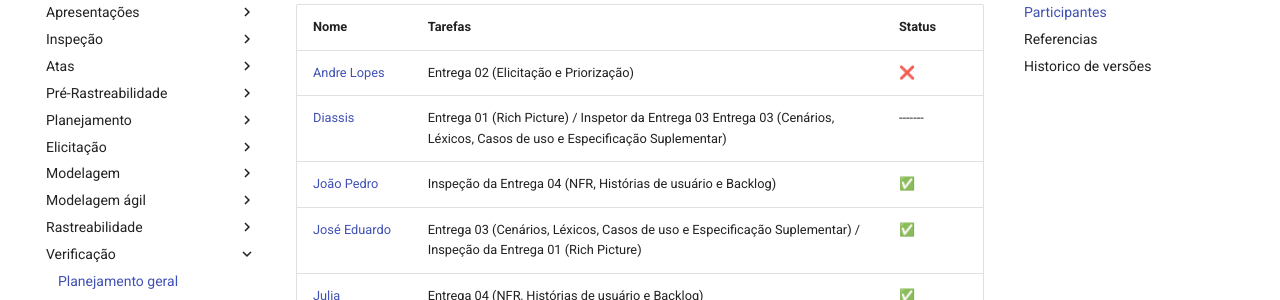
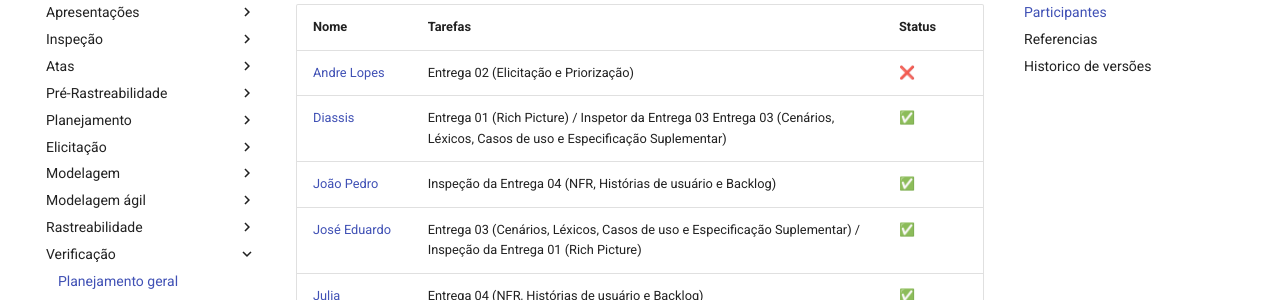
Before and after one commit to Requisitos-de-Software/2025.1-Meu-INSS, an MkDocs documentation site: the page built from docs/verificacao/planejamento-geral.md, in a window 1280 px wide and 900 px high, scrolled down 1018 px. Shown: the part 150-450 px from the top of the window. Built offline with MkDocs 1.6.1 and Material for MkDocs 9.7.7, drawn with Linux system fonts in a browser that asks for light colours; comment, search, counter and statistics services are not loaded.

```diff
--- a/docs/verificacao/planejamento-geral.md
+++ b/docs/verificacao/planejamento-geral.md
@@ -39,7 +39,7 @@ Verificação para concluir se os defeitos foram devidamente corrigidos e, se ne
 | Nome                                               | Tarefas                          | Status  |
 | -------------------------------------------------- | -------------------------------- | ------- |
 | [Andre Lopes](https://github.com/andrewslopes)     | Entrega 02 (Elicitação e Priorização) | ❌|
-| [Diassis](https://github.com/Diaxiz)               | Entrega 01 (Rich Picture) / Inspetor da Entrega 03 Entrega 03 (Cenários, Léxicos, Casos de uso e Especificação Suplementar) | ------- |
+| [Diassis](https://github.com/Diaxiz)               | Entrega 01 (Rich Picture) / Inspetor da Entrega 03 Entrega 03 (Cenários, Léxicos, Casos de uso e Especificação Suplementar) | ✅ |
 | [João Pedro](https://github.com/JpRodrigues2)      | Inspeção da Entrega 04 (NFR, Histórias de usuário e Backlog)  | ✅|
 | [José Eduardo](https://github.com/jevprado)        | Entrega 03 (Cenários, Léxicos, Casos de uso e Especificação Suplementar) / Inspeção da Entrega 01 (Rich Picture) | ✅ |
 | [Julia Massuda](https://github.com/JuliaReis18)    | Entrega 04 (NFR, Histórias de usuário e Backlog)  | ✅|
```
